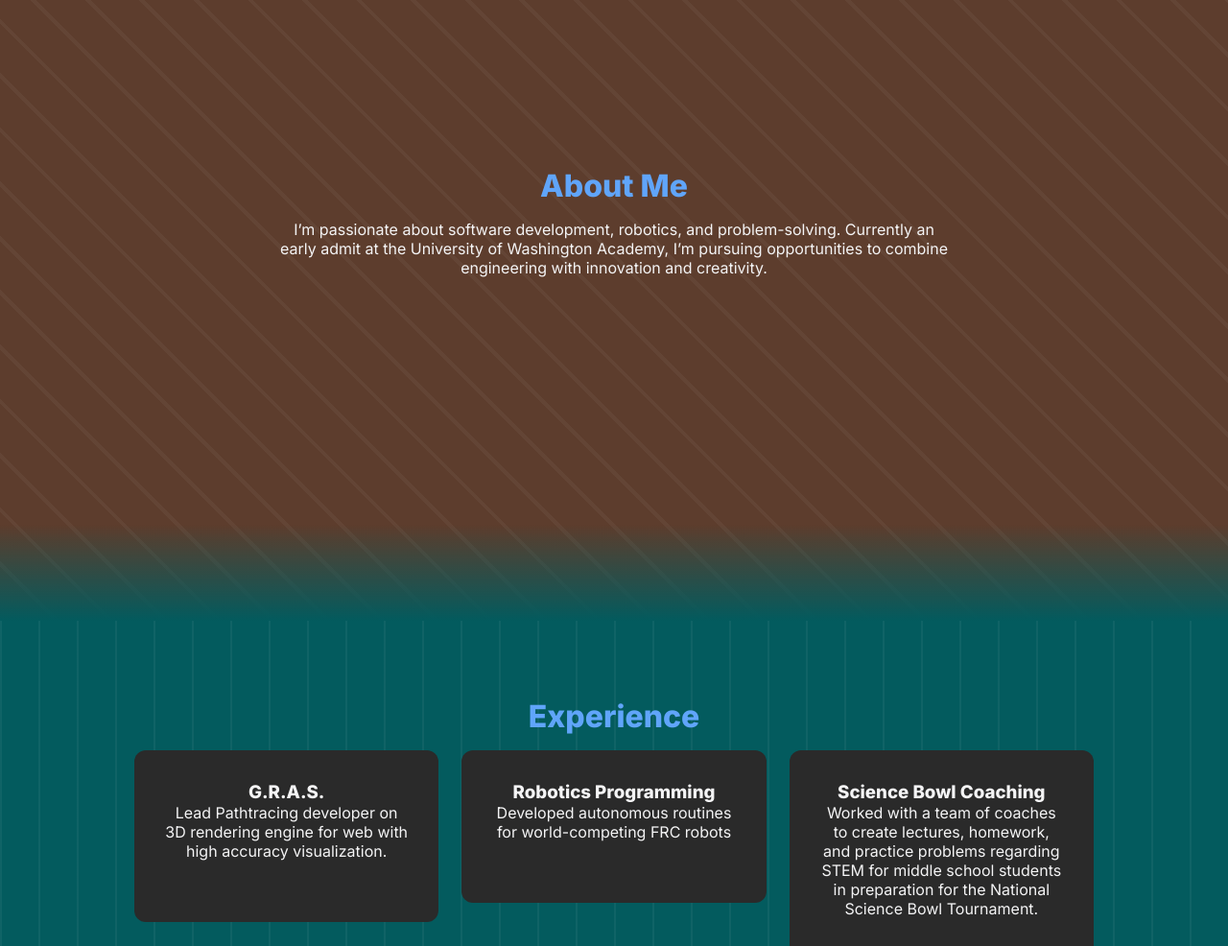
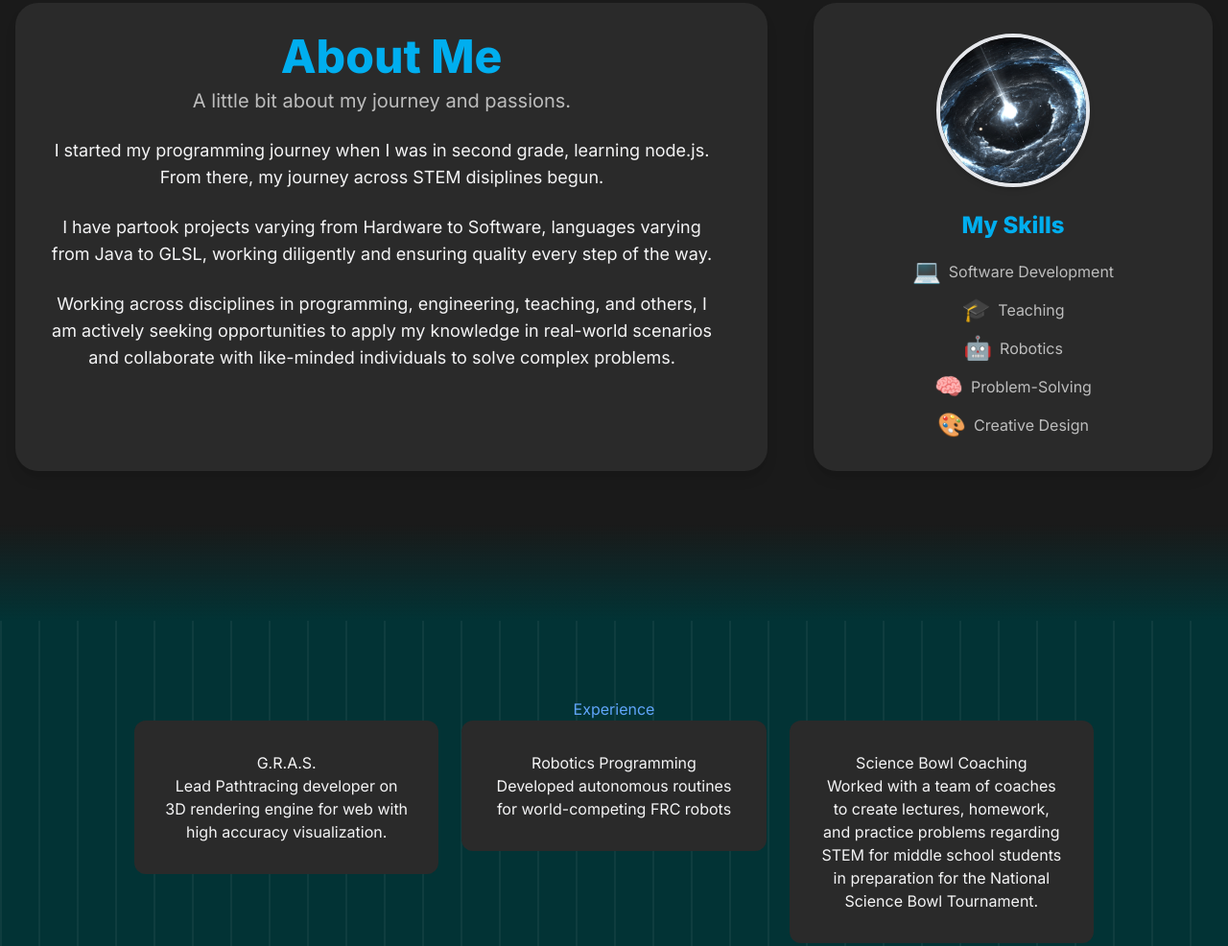
Before and after one commit to Coderz75/Coderz75.github.io, a plain HTML site: page index.html in a window 1280 px wide. Shown: the part 953-1939 px from the top of the page at 96% size. Drawn offline with nearby package versions, Linux system fonts and the light colour scheme.

Commit message:
revamped about me

```diff
--- a/index.html
+++ b/index.html
@@ -1,15 +1,16 @@
 <!DOCTYPE html>
 <html lang="en">
-
 <head>
     <meta charset="UTF-8">
     <meta name="viewport" content="width=device-width, initial-scale=1.0">
     <title>Nuaym Syed | Portfolio</title>
+    <link href="https://fonts.googleapis.com/css2?family=Roboto:wght@400;500;700&display=swap" rel="stylesheet">
     <link href="https://fonts.googleapis.com/css2?family=Inter:wght@400;600;800&display=swap" rel="stylesheet">
+    <script src="https://cdn.tailwindcss.com"></script>
     <link rel="stylesheet" href="styles/style.css">
 </head>
+<body class="min-h-screen">
 
-<body>
     <nav>
         <ul>
             <li><a href="#home">Home</a></li>
@@ -19,7 +20,6 @@
             <li><a href="#contact">Contact</a></li>
         </ul>
     </nav>
-
 
     <section id="home" class="hero">
         <h1>
@@ -32,12 +32,51 @@
 
     <div class="transition1"></div>
 
+    <section id="about" class="min-h-screen flex items-center justify-center p-4">
+        <div class="w-full max-w-7xl mx-auto md:flex md:space-x-8 lg:space-x-12">
+            <div class="bg-md-surface-container-high p-8 rounded-3xl shadow-lg flex-grow mb-8 md:mb-0">
+                <div class="mb-6">
+                    <h1 class="text-4xl md:text-5xl font-bold text-md-primary mb-2">About Me</h1>
+                    <p class="text-lg md:text-xl text-md-on-surface-variant">A little bit about my journey and passions.</p>
+                </div>
+                <div class="space-y-6 text-base md:text-lg">
+                    <p>I started my programming journey when I was in second grade, learning node.js. From there, my journey across STEM disiplines begun.</p>
+                    <p>I have partook projects varying from Hardware to Software, languages varying from Java to GLSL, working diligently and ensuring quality every step of the way.</p>
+                    <p>Working across disciplines in programming, engineering, teaching, and others, I am actively seeking opportunities to apply my knowledge in real-world scenarios and collaborate with like-minded individuals to solve complex problems.</p>
+                </div>
+            </div>
+            <div class="bg-md-surface-container-high p-8 rounded-3xl shadow-lg md:w-1/3 flex flex-col items-center">
+                <div class="rounded-full overflow-hidden w-40 h-40 mb-6 border-4 border-md-primary shadow-md">
+                    <img src="./assets/pfp.jpg" alt="Your professional headshot" class="w-full h-full object-cover">
+                </div>
 
-    <section id="about">
-        <h2>About Me</h2>
-        <p>I’m passionate about software development, robotics, and problem-solving. Currently an early admit at the
-            University of Washington Academy, I’m pursuing opportunities to combine engineering with innovation and
-            creativity.</p>
+                <div class="text-center w-full">
+                    <h3 class="text-2xl font-bold mb-4 text-md-primary">My Skills</h3>
+                    <ul class="space-y-2 text-md-on-surface-variant">
+                        <li class="flex items-center justify-center space-x-2">
+                            <span class="text-2xl">💻</span>
+                            <span>Software Development</span>
+                        </li>
+                        <li class="flex items-center justify-center space-x-2">
+                            <span class="text-2xl">🎓</span>
+                            <span>Teaching</span>
+                        </li>
+                        <li class="flex items-center justify-center space-x-2">
+                            <span class="text-2xl">🤖</span>
+                            <span>Robotics</span>
+                        </li>
+                        <li class="flex items-center justify-center space-x-2">
+                            <span class="text-2xl">🧠</span>
+                            <span>Problem-Solving</span>
+                        </li>
+                        <li class="flex items-center justify-center space-x-2">
+                            <span class="text-2xl">🎨</span>
+                            <span>Creative Design</span>
+                        </li>
+                    </ul>
+                </div>
+            </div>
+        </div>
     </section>
 
     <div class="transition2"></div>
@@ -130,11 +169,9 @@
         </div>
     </section>
 
-
     <footer>
         © 2025 Nuaym Syed — All Rights Reserved
     </footer>
 
 </body>
-
 </html>
--- a/styles/style.css
+++ b/styles/style.css
@@ -1,35 +1,49 @@
+/* Custom dynamic color-inspired palette */
+:root {
+    --md-sys-color-primary: #00AEEF; /* A vibrant blue */
+    --md-sys-color-on-primary: #FFFFFF;
+    --md-sys-color-surface: #1a1a1a; /* Dark gray for background, from your styles */
+    --md-sys-color-on-surface: #f4f4f5; /* Soft off-white for text, from your styles */
+    --md-sys-color-surface-container-high: #2a2a2a; /* Slightly lighter gray for cards, from your styles */
+    --md-sys-color-on-surface-variant: #BDBDBD;
+    --md-sys-color-accent: #60a5fa; /* Your accent color */
+}
+
+body {
+    background-color: var(--md-sys-color-surface);
+    color: var(--md-sys-color-on-surface);
+    font-family: 'Inter', sans-serif;
+}
+
+.text-md-primary {
+    color: var(--md-sys-color-primary);
+}
+.bg-md-surface {
+    background-color: var(--md-sys-color-surface);
+}
+.text-md-on-surface {
+    color: var(--md-sys-color-on-surface);
+}
+.bg-md-surface-container-high {
+    background-color: var(--md-sys-color-surface-container-high);
+}
+.text-md-on-surface-variant {
+    color: var(--md-sys-color-on-surface-variant);
+}
+
+/* Your custom CSS is moved here to be in one place */
 * {
     margin: 0;
     padding: 0;
     box-sizing: border-box;
-    font-family: 'Inter', sans-serif;
 }
-
-body {
-    background: var(--bg);
-    color: var(--text);
-    transition: 0.3s, color 0.3s;
-    --bg: #1a1a1a;
-    --text: #f4f4f5;
-    --accent: #60a5fa;
-    --card: #2a2a2a;
-}
-
-
-:root {
-    --bg: #ffffff;
-    --text: #1a1a1a;
-    --accent: #2563eb;
-    --card: #f4f4f5;
-}
-
 
 nav {
     position: fixed;
     top: 0;
     left: 0;
     width: 100%;
-    background: var(--bg);
+    background: var(--md-sys-color-surface);
     box-shadow: 0 2px 8px rgba(0, 0, 0, 0.1);
     z-index: 1000;
 }
@@ -44,23 +58,14 @@ nav ul {
 
 nav a {
     text-decoration: none;
-    color: var(--text);
+    color: var(--md-sys-color-on-surface);
     font-weight: 600;
     transition: color 0.3s;
 }
 
 nav a:hover {
-    color: var(--accent);
+    color: var(--md-sys-color-accent);
 }
-
-
-.toggle-btn {
-    position: absolute;
-    right: 1rem;
-    top: 1rem;
-    cursor: pointer;
-}
-
 
 section {
     min-height: 100vh;
@@ -71,29 +76,16 @@ section {
     align-items: center;
     text-align: center;
 }
-section::before {
-  content: "";
-  position: absolute;
-  top: 0;
-  left: 0;
-  width: 100%;
-  height: 100%;
-  background: linear-gradient(135deg, #6a11cb 0%, #2575fc 100%);
-  clip-path: polygon(0 0, 100% 10%, 100% 100%, 0 90%);
-  z-index: -1;
-  background: linear-gradient(to bottom, transparent, currentColor);
-  pointer-events: none;
-}
 
-.hero{
-    background: linear-gradient( rgba(0, 0, 0, 0.5), rgba(0, 0, 0, 0.5) ), url("../assets/cosmic_clifs.jpg");
-    background-position:center top;
+.hero {
+    background: linear-gradient(rgba(0, 0, 0, 0.5), rgba(0, 0, 0, 0.5)), url("../assets/cosmic_clifs.jpg");
+    background-position: center top;
     color: white;
     background-size: cover;
 }
 
-.hero a{
-    background: var(--accent);
+.hero a {
+    background: var(--md-sys-color-accent);
     color: white;
     padding: 0.75rem 1.5rem;
     border-radius: 6px;
@@ -105,30 +97,23 @@ section::before {
 .transition1 {
     position: relative;
     height: 100px;
-  background: linear-gradient(to bottom, transparent, #5c4033);
-  margin-top: -100px; /* overlap previous section */
+    background: linear-gradient(to bottom, transparent, var(--md-sys-color-surface));
+    margin-top: -100px;
 }
 
-#about{
-    background: rgba(93,61,45,255);
-    background-image: repeating-linear-gradient(
-        45deg,
-        rgba(255, 255, 255, 0.04) 0px,
-        rgba(255, 255, 255, 0.04) 4px,
-        transparent 4px,
-        transparent 40px
-    );
+#about {
+    background: var(--md-sys-color-surface);
 }
 
 .transition2 {
     position: relative;
     height: 100px;
-  background: linear-gradient(to bottom, transparent, rgb(3, 91, 94));
-  margin-top: -100px; /* overlap previous section */
+    background: linear-gradient(to bottom, transparent, #023335);
+    margin-top: -100px;
 }
 
-#experience{
-    background: rgb(3, 91, 94);
+#experience {
+    background: #023335;
     background-image: repeating-linear-gradient(
         90deg,
         rgba(255, 255, 255, 0.05) 0px,
@@ -140,37 +125,36 @@ section::before {
 .transition3 {
     position: relative;
     height: 100px;
-  background: linear-gradient(to bottom, transparent, rgb(146, 1, 139));
-  margin-top: -100px; /* overlap previous section */
+    background: linear-gradient(to bottom, transparent, #073d06);
+    margin-top: -100px;
 }
 
-#timeline{
-    background: rgb(146, 1, 139);
+#timeline {
+    background: #073d06;
     background-image:
     repeating-linear-gradient(90deg, rgba(255, 255, 255, 0.05) 0px, rgba(255, 255, 255, 0.05) 2px, transparent 2px, transparent 40px),
     repeating-linear-gradient(0deg, rgba(255, 255, 255, 0.05) 0px, rgba(255, 255, 255, 0.05) 2px, transparent 2px, transparent 40px);
 }
-#timeline h2{
-    color: rgb(63, 0, 60);
+
+#timeline h2 {
+    color: rgb(30, 255, 0);
 }
 
 .transition4 {
     position: relative;
     height: 100px;
     background: linear-gradient(to bottom, transparent, rgb(182, 146, 5));
-  margin-top: -100px; /* overlap previous section */
+    margin-top: -100px;
 }
 
-
-#contact{
-    background: rgb(182, 146, 5);
+#contact {
+    background: rgb(226, 182, 6);
 }
 #contact h2 {
-    color: rgb(226, 182, 8);
+    color: black;
 }
 
-h1,
-h2 {
+h1, h2 {
     margin-bottom: 1rem;
 }
 
@@ -179,8 +163,8 @@ h1 {
 }
 
 h2 {
-    font-size: 2rem;
-    color: var(--accent);
+    font-size: 4rem;
+    color: var(--md-sys-color-accent);
 }
 
 p {
@@ -188,8 +172,6 @@ p {
     margin-bottom: 2rem;
 }
 
-
-/* Hero animation */
 .hero h1 span {
     display: inline-block;
     opacity: 0;
@@ -209,7 +191,6 @@ p {
     animation-delay: 0.4s;
 }
 
-
 @keyframes fadeInUp {
     to {
         opacity: 1;
@@ -217,10 +198,6 @@ p {
     }
 }
 
-/* Home */
-
-
-/* Cards */
 .card-grid {
     display: grid;
     grid-template-columns: repeat(auto-fit, minmax(250px, 1fr));
@@ -230,22 +207,23 @@ p {
 }
 
 .card {
-    background: var(--card);
+    background: var(--md-sys-color-surface-container-high);
+    color: var(--md-sys-color-on-surface);
     padding: 2rem;
     border-radius: 12px;
-    transition: transform 0.3s, 0.3s;
+    transition: transform 0.3s, background 0.3s, color 0.3s;
 }
 
 .card:hover {
     transform: translateY(-5px);
-    background: var(--accent);
-    color: white;
+    background: var(--md-sys-color-accent);
+    color: var(--md-sys-color-on-primary);
 }
 
 .card-link {
-  text-decoration: none;   /* remove underline */
-  color: inherit;          /* keep text color inside the card */
-  display: block;          /* make the link wrap the whole card */
+    text-decoration: none;
+    color: inherit;
+    display: block;
 }
 
 .card-link:hover .card {
@@ -253,8 +231,6 @@ p {
     box-shadow: 0 6px 12px rgba(0, 0, 0, 0.2);
 }
 
-
-/* Timeline */
 .timeline {
     position: relative;
     max-width: 700px;
@@ -268,7 +244,7 @@ p {
     top: 0;
     bottom: 0;
     width: 4px;
-    background: var(--accent);
+    background: var(--md-sys-color-accent);
     transform: translateX(-50%);
 }
 
@@ -285,35 +261,33 @@ p {
 }
 
 .timeline-content {
-    background: var(--card);
+    background: var(--md-sys-color-surface-container-high);
+    color: var(--md-sys-color-on-surface);
     padding: 1rem;
     border-radius: 8px;
     display: inline-block;
     max-width: 300px;
 }
 
-
-/* Contact */
 .contact a {
     display: inline-block;
     margin: 0.5rem;
     padding: 0.5rem 1rem;
-    border: 2px solid black;
+    border: 2px solid var(--md-sys-color-on-surface);
     border-radius: 6px;
     text-decoration: none;
-    color: black;
+    color: var(--md-sys-color-on-surface);
     transition: 0.3s, color 0.3s;
 }
 
 .contact a:hover {
-    background: rgb(239,191,4);
-    color: white;
+    background: var(--md-sys-color-on-surface);
+    color: var(--md-sys-color-surface);
 }
-
 
 footer {
     padding: 2rem;
     text-align: center;
-    background: var(--card);
+    background: var(--md-sys-color-surface-container-high);
     margin-top: 2rem;
 }
```
Lines whose indentation alone changed are shown as unchanged.
